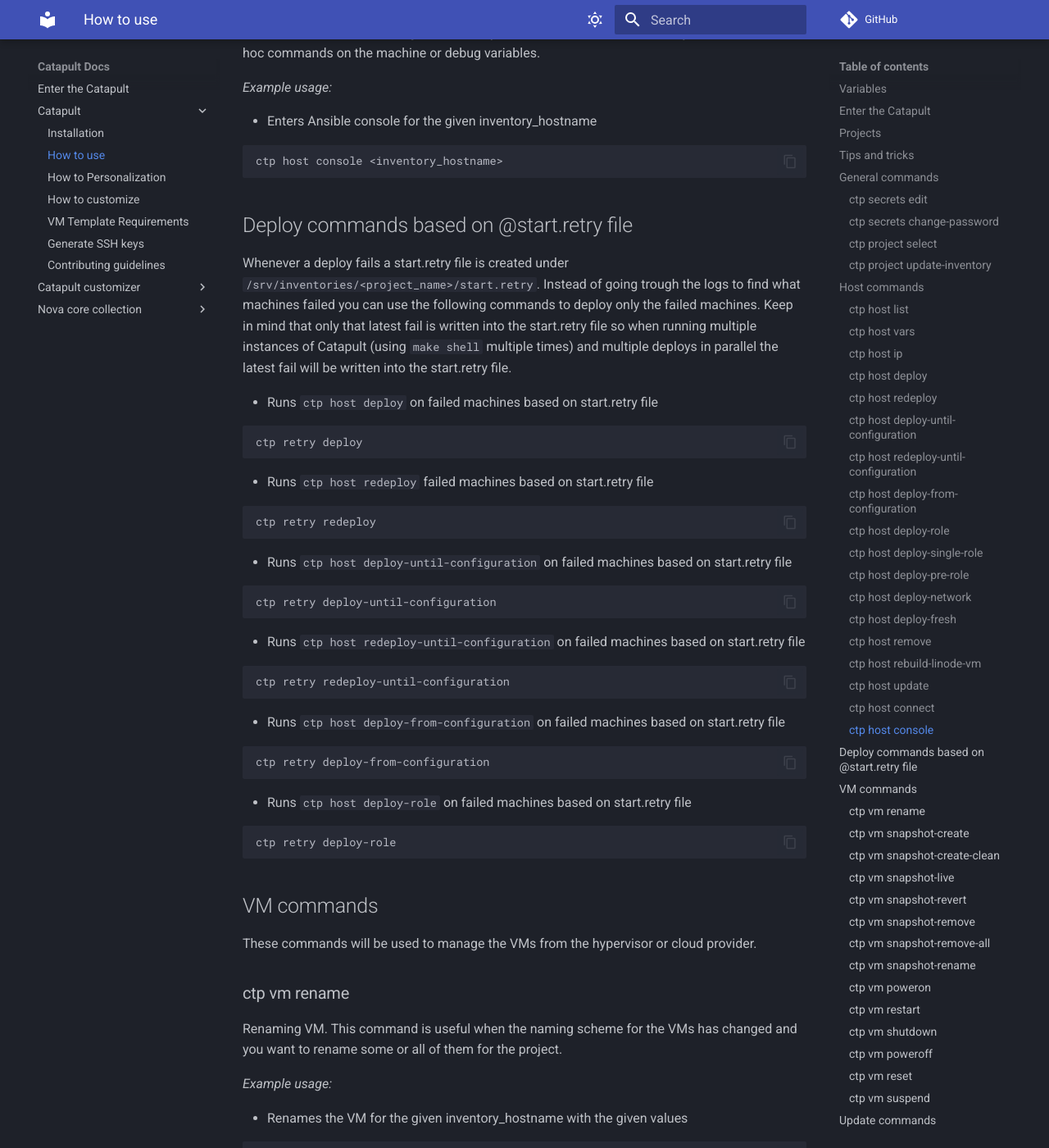
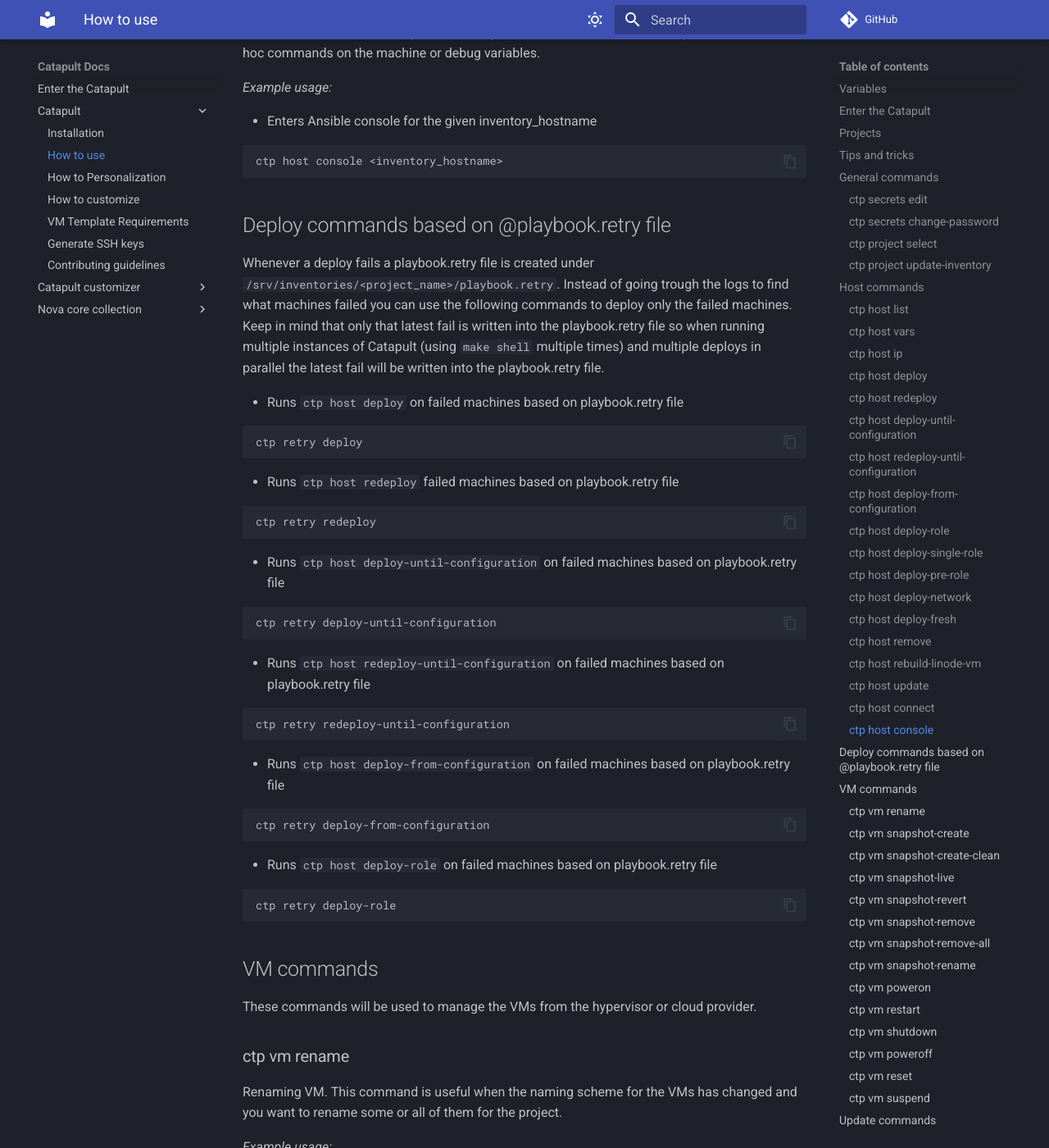
Before and after one commit to ClarifiedSecurity/catapult-docs, an MkDocs documentation site: the page built from docs/catapult/20-how-to-use.md, in a window 1280 px wide and 1400 px high, scrolled down 7959 px. Shown: the whole window at 82% size. Built offline with MkDocs 1.6.1 and Material for MkDocs 9.7.7, drawn with Linux system fonts in a browser that asks for light colours; plug-ins that fetch from the network failed and are left out; comment, search, counter and statistics services are not loaded.

Commit message:
CatapultBot update docs

````diff
--- a/docs/catapult/20-how-to-use.md
+++ b/docs/catapult/20-how-to-use.md
@@ -310,41 +310,41 @@
 ctp host console <inventory_hostname>
 ```
 
-## Deploy commands based on @start.retry file
+## Deploy commands based on @playbook.retry file
 
-Whenever a deploy fails a start.retry file is created under `/srv/inventories/<project_name>/start.retry`. Instead of going trough the logs to find what machines failed you can use the following commands to deploy only the failed machines. Keep in mind that only that latest fail is written into the start.retry file so when running multiple instances of Catapult (using `make shell` multiple times) and multiple deploys in parallel the latest fail will be written into the start.retry file.
+Whenever a deploy fails a playbook.retry file is created under `/srv/inventories/<project_name>/playbook.retry`. Instead of going trough the logs to find what machines failed you can use the following commands to deploy only the failed machines. Keep in mind that only that latest fail is written into the playbook.retry file so when running multiple instances of Catapult (using `make shell` multiple times) and multiple deploys in parallel the latest fail will be written into the playbook.retry file.
 
-- Runs `ctp host deploy` on failed machines based on start.retry file
+- Runs `ctp host deploy` on failed machines based on playbook.retry file
 
 ```zsh
 ctp retry deploy
 ```
 
-- Runs `ctp host redeploy` failed machines based on start.retry file
+- Runs `ctp host redeploy` failed machines based on playbook.retry file
 
 ```zsh
 ctp retry redeploy
 ```
 
-- Runs `ctp host deploy-until-configuration` on failed machines based on start.retry file
+- Runs `ctp host deploy-until-configuration` on failed machines based on playbook.retry file
 
 ```zsh
 ctp retry deploy-until-configuration
 ```
 
-- Runs `ctp host redeploy-until-configuration` on failed machines based on start.retry file
+- Runs `ctp host redeploy-until-configuration` on failed machines based on playbook.retry file
 
 ```zsh
 ctp retry redeploy-until-configuration
 ```
 
-- Runs `ctp host deploy-from-configuration` on failed machines based on start.retry file
+- Runs `ctp host deploy-from-configuration` on failed machines based on playbook.retry file
 
 ```zsh
 ctp retry deploy-from-configuration
 ```
 
-- Runs `ctp host deploy-role` on failed machines based on start.retry file
+- Runs `ctp host deploy-role` on failed machines based on playbook.retry file
 
 ```zsh
 ctp retry deploy-role
````
Also changed, not shown: docs/nova-core-collection/gitlab_runner.md (+2 -2 lines).
